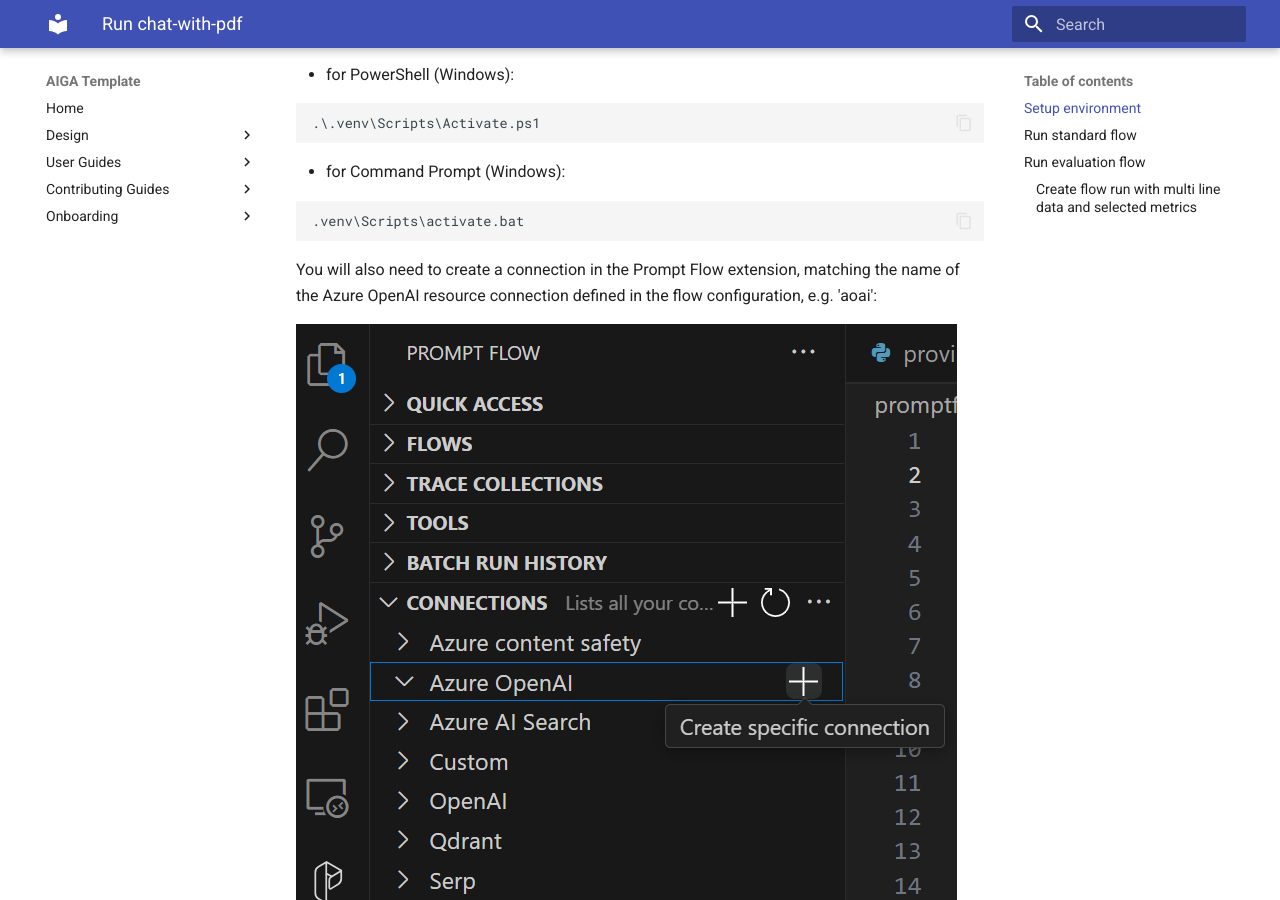
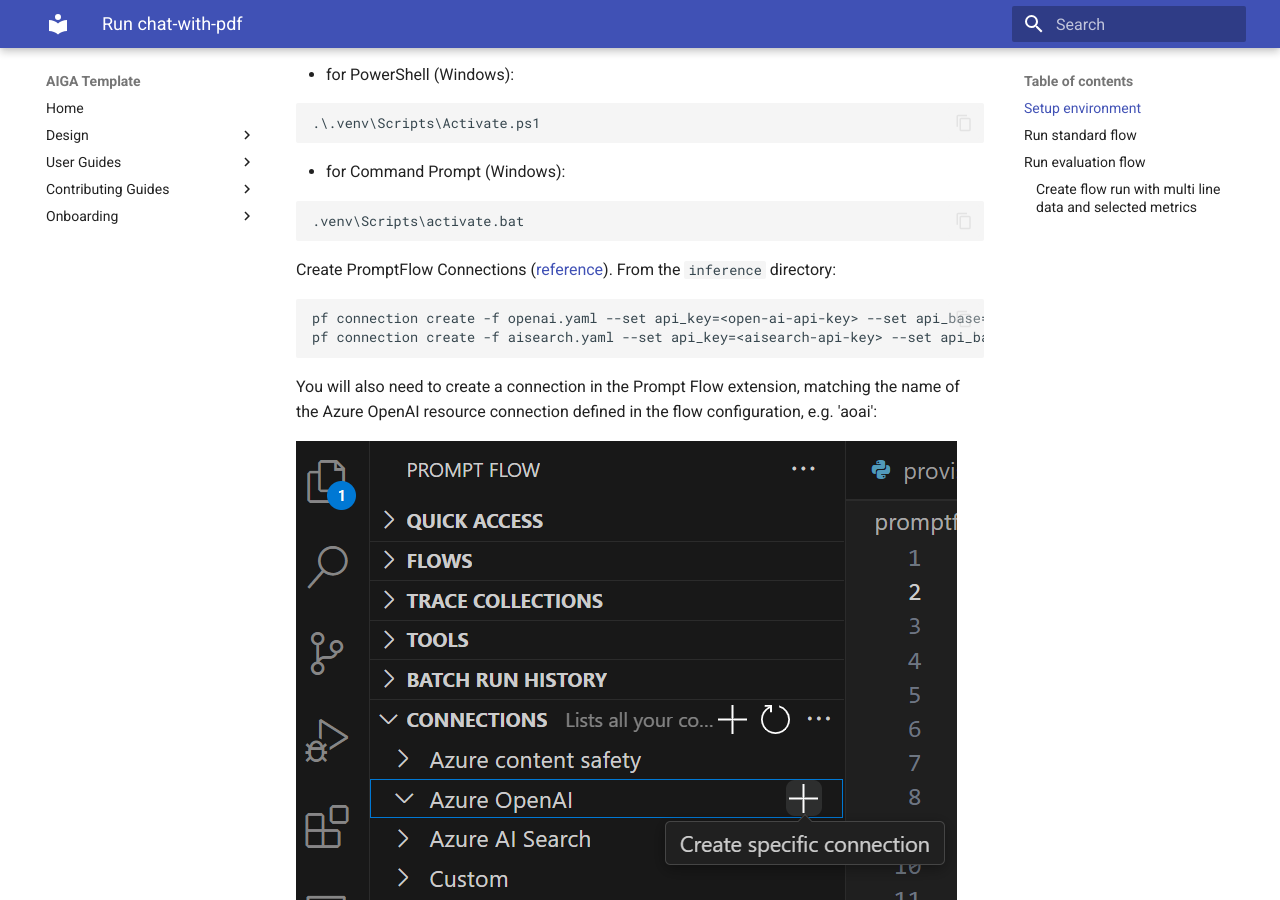
Before and after one commit to crew-sherlock/Experiment1, an MkDocs documentation site: the page built from docs/onboarding/run-chat-with-pdf.md, in a window 1280 px wide and 900 px high, scrolled down 954 px. Built offline with MkDocs 1.6.1 and Material for MkDocs 9.7.7, drawn with Linux system fonts in a browser that asks for light colours.

````diff
--- a/docs/onboarding/run-chat-with-pdf.md
+++ b/docs/onboarding/run-chat-with-pdf.md
@@ -51,6 +51,13 @@
 
 ```bash
 .venv\Scripts\activate.bat
+```
+
+Create PromptFlow Connections ([reference](https://microsoft.github.io/promptflow/how-to-guides/manage-connections.html#create-a-connection)). From the `inference` directory:
+
+```bash
+pf connection create -f openai.yaml --set api_key=<open-ai-api-key> --set api_base=<open-ai-api-base>
+pf connection create -f aisearch.yaml --set api_key=<aisearch-api-key> --set api_base=aisearch-api-base>
 ```
 
 You will also need to create a connection in the Prompt Flow extension, matching the name of the Azure OpenAI resource connection defined in the flow configuration, e.g. 'aoai':
````
Also changed, not shown: docs/onboarding/github-secrets.md (+2 -0 lines), promptflow/README.MD (+6 -3 lines), .cspell.json, 8 other files.
